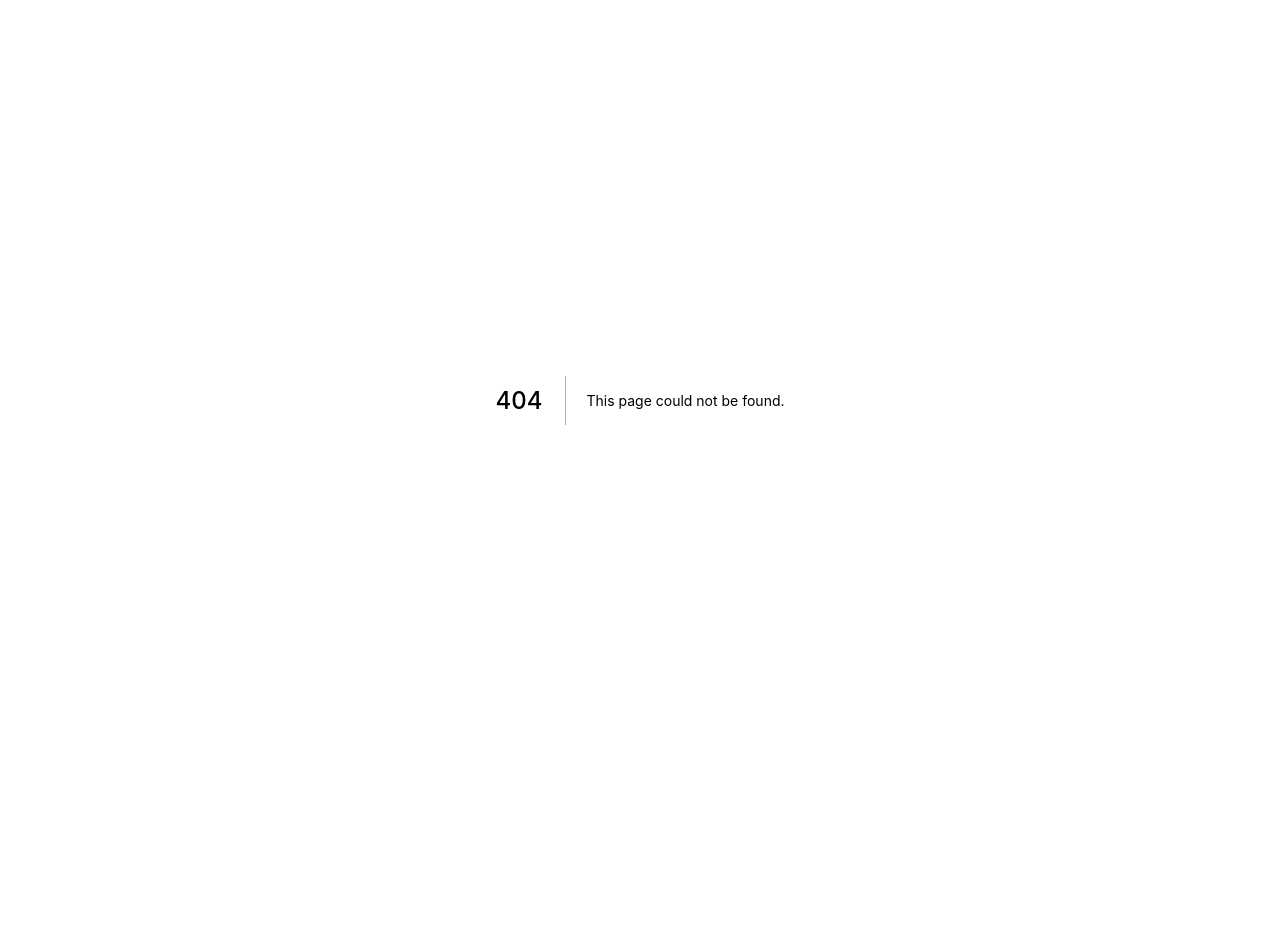
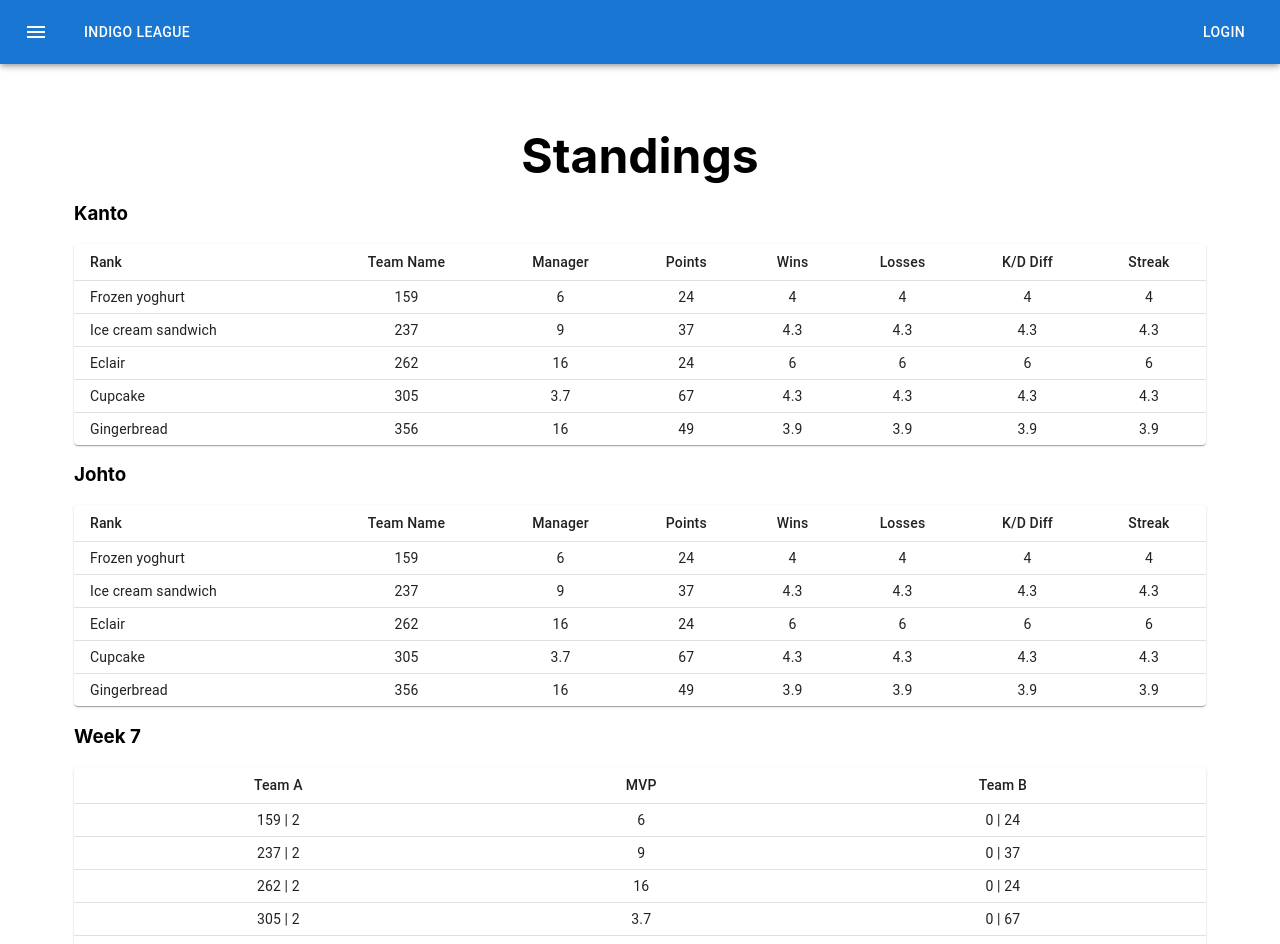
Before and after one commit to bthornton505/indigo-league-react, a Next.js app: page /standings in a window 1280 px wide. Before the commit this address had no page. Shown: the top 944 px of the page. Before the commit the page ends 800 px from the top, so only its background shows below. Built offline with nearby package versions, Linux system fonts and the light colour scheme.

Commit message:
stubbed out tables for standings and schedule, would like the schedule table to have a dropdown for the weeks so users can select which week to look at

```diff
--- /dev/null
+++ b/molecules/ScheduleTable.tsx
@@ -0,0 +1,59 @@
+import * as React from 'react';
+import Table from '@mui/material/Table';
+import TableBody from '@mui/material/TableBody';
+import TableCell from '@mui/material/TableCell';
+import TableContainer from '@mui/material/TableContainer';
+import TableHead from '@mui/material/TableHead';
+import TableRow from '@mui/material/TableRow';
+import Paper from '@mui/material/Paper';
+
+export const ScheduleTable = ({ ...props }) => {
+  const createData = (
+    name: string,
+    calories: number,
+    fat: number,
+    carbs: number,
+    protein: number,
+  ) => {
+    return { name, calories, fat, carbs, protein };
+  }
+
+  const rows = [
+    createData('Frozen yoghurt', 159, 6.0, 24, 4.0),
+    createData('Ice cream sandwich', 237, 9.0, 37, 4.3),
+    createData('Eclair', 262, 16.0, 24, 6.0),
+    createData('Cupcake', 305, 3.7, 67, 4.3),
+    createData('Gingerbread', 356, 16.0, 49, 3.9),
+  ];
+
+  return (
+    <TableContainer component={Paper}>
+      <Table sx={{ minWidth: 650 }} size="small" aria-label="a dense table">
+        <TableHead>
+          <TableRow>
+            <TableCell align="center">Team A</TableCell>
+            <TableCell align="center">MVP</TableCell>
+            <TableCell align="center">Team B</TableCell>
+          </TableRow>
+        </TableHead>
+        <TableBody>
+          {rows.map((row) => (
+            <TableRow
+              key={row.name}
+              sx={{ '&:last-child td, &:last-child th': { border: 0 } }}
+            >
+              <TableCell align="center">
+                {/* could make row/column structure in here to get same affect as spreadsheet */}
+                {row.calories} | 2
+              </TableCell>
+              <TableCell align="center">{row.fat}</TableCell>
+              <TableCell align="center">
+                0 | {row.carbs}
+              </TableCell>
+            </TableRow>
+          ))}
+        </TableBody>
+      </Table>
+    </TableContainer>
+  );
+}
--- a/molecules/StandingsTable.tsx
+++ b/molecules/StandingsTable.tsx
@@ -7,7 +7,7 @@ import TableHead from '@mui/material/TableHead';
 import TableRow from '@mui/material/TableRow';
 import Paper from '@mui/material/Paper';
 
-export const DenseTable = ({ ...props }) => {
+export const StandingsTable = ({ ...props }) => {
   const createData = (
     name: string,
     calories: number,
@@ -31,11 +31,14 @@ export const DenseTable = ({ ...props }) => {
       <Table sx={{ minWidth: 650 }} size="small" aria-label="a dense table">
         <TableHead>
           <TableRow>
-            <TableCell>Dessert (100g serving)</TableCell>
-            <TableCell align="right">Calories</TableCell>
-            <TableCell align="right">Fat&nbsp;(g)</TableCell>
-            <TableCell align="right">Carbs&nbsp;(g)</TableCell>
-            <TableCell align="right">Protein&nbsp;(g)</TableCell>
+            <TableCell>Rank</TableCell>
+            <TableCell align="center">Team Name</TableCell>
+            <TableCell align="center">Manager</TableCell>
+            <TableCell align="center">Points</TableCell>
+            <TableCell align="center">Wins</TableCell>
+            <TableCell align="center">Losses</TableCell>
+            <TableCell align="center">K/D Diff</TableCell>
+            <TableCell align="center">Streak</TableCell>
           </TableRow>
         </TableHead>
         <TableBody>
@@ -47,10 +50,13 @@ export const DenseTable = ({ ...props }) => {
               <TableCell component="th" scope="row">
                 {row.name}
               </TableCell>
-              <TableCell align="right">{row.calories}</TableCell>
-              <TableCell align="right">{row.fat}</TableCell>
-              <TableCell align="right">{row.carbs}</TableCell>
-              <TableCell align="right">{row.protein}</TableCell>
+              <TableCell align="center">{row.calories}</TableCell>
+              <TableCell align="center">{row.fat}</TableCell>
+              <TableCell align="center">{row.carbs}</TableCell>
+              <TableCell align="center">{row.protein}</TableCell>
+              <TableCell align="center">{row.protein}</TableCell>
+              <TableCell align="center">{row.protein}</TableCell>
+              <TableCell align="center">{row.protein}</TableCell>
             </TableRow>
           ))}
         </TableBody>
--- a/organisms/SideNav.tsx
+++ b/organisms/SideNav.tsx
@@ -11,7 +11,7 @@ import {
 
 type Anchor = 'top' | 'left' | 'bottom' | 'right';
 
-const navOptions: string[] = [ 'Roster', 'Schedule', 'Tiers', 'Leaderboard', 'Hof']
+const navOptions: string[] = [ 'roster', 'standings', 'tiers', 'leaderboard', 'hof']
 
 export const SideNav = ({ ...props }) => {
   const { state, toggleDrawer } = props;
@@ -27,7 +27,7 @@ export const SideNav = ({ ...props }) => {
             <ListItemIcon>
               <ArrowRightIcon/>
             </ListItemIcon>
-              <ListItemText primary={text} />
+              <ListItemText primary={text.toUpperCase()} />
           </ListItemButton>
         ))}
       </List>
--- /dev/null
+++ b/pages/standings.tsx
@@ -0,0 +1,32 @@
+import type { NextPage } from 'next'
+import styles from '../styles/Home.module.css'
+import { Layout } from '../organisms/Layout';
+import { StandingsTable } from '../molecules/StandingsTable';
+import { ScheduleTable } from '../molecules/ScheduleTable';
+
+const Schedule: NextPage = () => {
+  return (
+    <Layout>
+      <h1 className={styles.title}>
+        Standings
+      </h1>
+
+      <div className="standings">
+        <h3>Kanto</h3>
+        <StandingsTable/>
+      </div>
+
+      <div className="standings">
+        <h3>Johto</h3>
+        <StandingsTable/>
+      </div>
+
+      <div className="standings">
+        <h3>Week 7</h3>
+        <ScheduleTable/>
+      </div>
+    </Layout>
+  )
+}
+
+export default Schedule
```
Also changed, not shown: pages/Schedule.tsx (deleted, +0 -18 lines).
